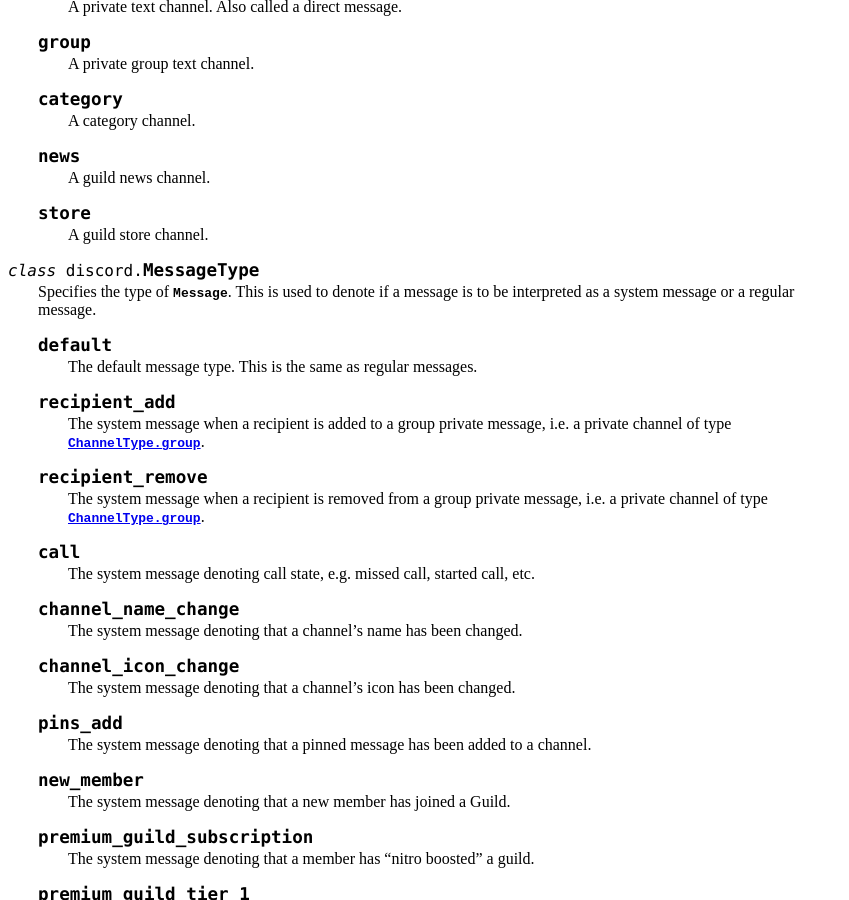
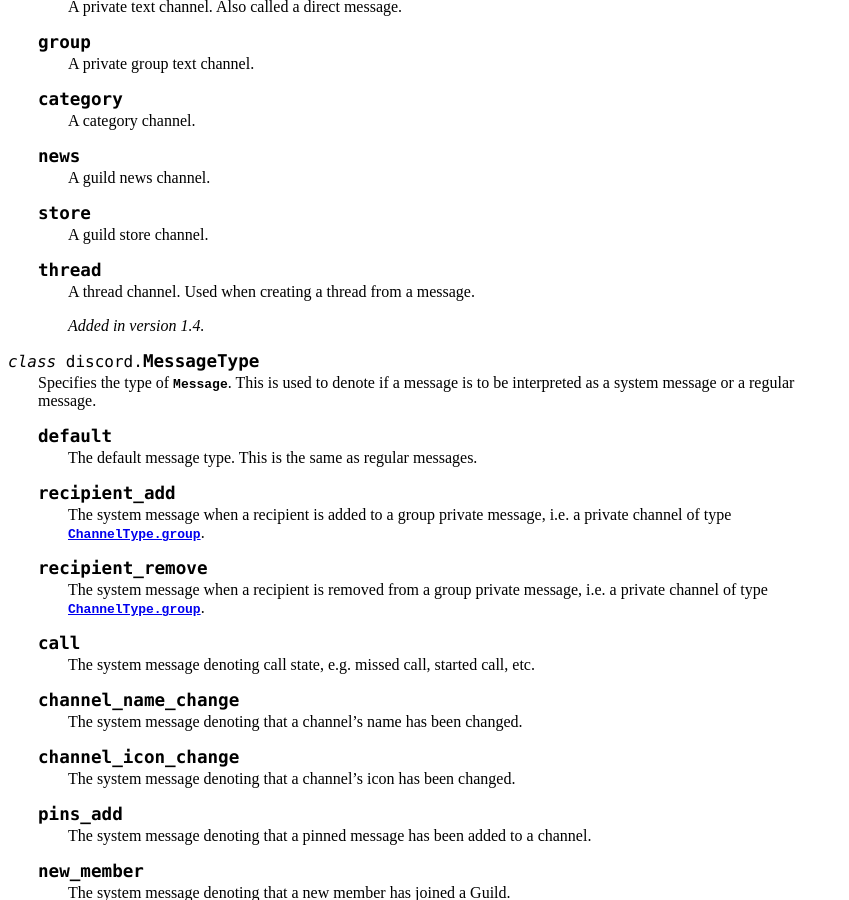
Before and after one commit to Rapptz/discord.py, a Sphinx documentation site: the page built from docs/api.rst, in a window 1280 px wide and 900 px high, scrolled down 14022 px. Shown: the whole window, without its empty margins (0-849 px from the left). Built offline with Sphinx 7.4.7, drawn with Linux system fonts in a browser that asks for light colours.

Commit message:
Add the channel type whilst we're there.

```diff
--- a/docs/api.rst
+++ b/docs/api.rst
@@ -889,6 +889,12 @@
     .. attribute:: store
 
         A guild store channel.
+
+    .. attribute:: thread
+
+        A thread channel. Used when creating a thread from a message.
+
+        .. versionadded:: 1.4
 
 .. class:: MessageType
 
```
Also changed, not shown: 1 other file.
